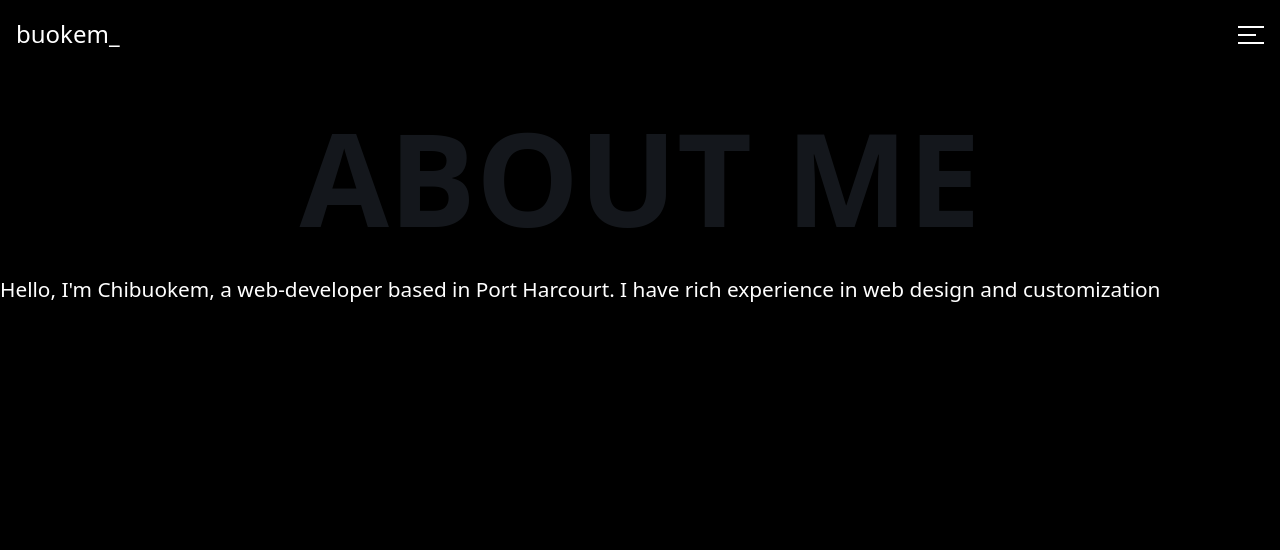
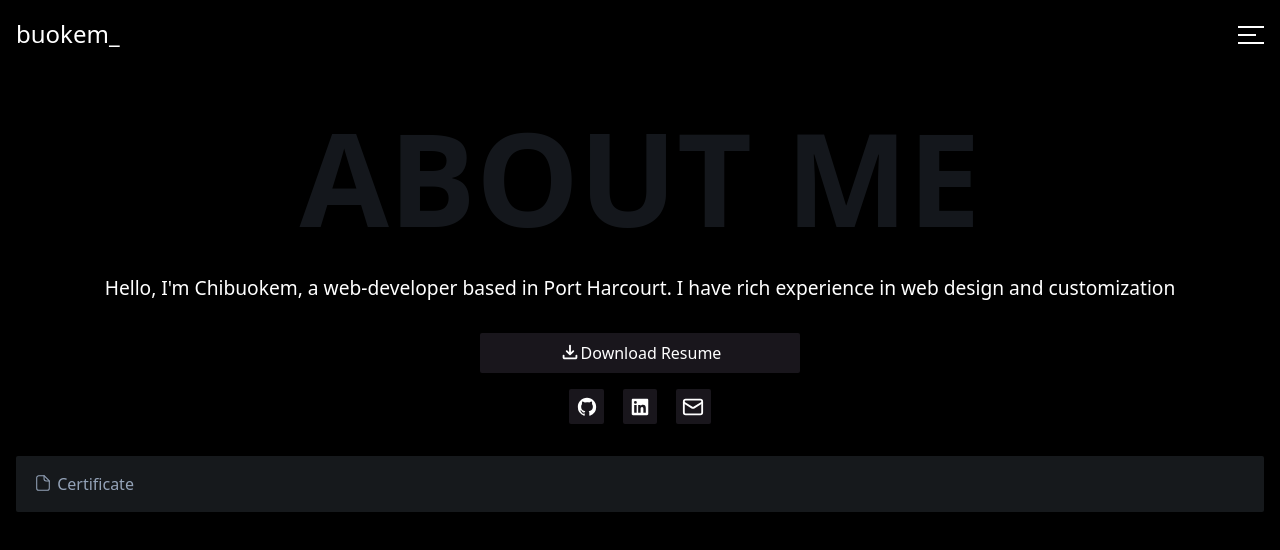
Before and after one commit to Bu-okem/portfolio, a Nuxt app: page /about in a window 1280 px wide. Shown: the top 550 px of the page. Built offline with nearby package versions, Linux system fonts and the light colour scheme; no server answers.

Commit message:
style: about page

```diff
--- a/components/Icon.vue
+++ b/components/Icon.vue
@@ -1,13 +1,23 @@
 <template>
-	<span v-html="svg"></span>
+	<span
+		v-html="svg"
+		:class="[
+			isButton ? 'bg-[#19161c] p-[0.4em] block rounded-sm cursor-pointer' : '',
+		]"></span>
 </template>
 
 <script setup>
 const props = defineProps({
 	name: String,
+	width: Number,
+	height: Number,
+	button: Boolean,
 });
 const svg = ref("");
 const iconName = props.name;
+const iconWidth = props.width;
+const iconHeight = props.height;
+const isButton = props.button;
 
 if (iconName === "code") {
 	svg.value = `<svg
--- a/layouts/default.vue
+++ b/layouts/default.vue
@@ -2,7 +2,7 @@
 	<div class="bg-black min-h-screen">
 		<div
 			:class="[!isLoading ? 'hidden' : '']"
-			class="h-screen w-screen bg-black text-[3rem] text-white flex items-center justify-center duration-500 ease-linear">
+			class="fixed z-30 h-screen w-screen bg-black text-[3rem] text-white flex items-center justify-center duration-500 ease-linear">
 			<h2 class="animate-bounce">b_</h2>
 		</div>
 		<header>
--- a/pages/about.vue
+++ b/pages/about.vue
@@ -1,17 +1,46 @@
 <template>
 	<div>
 		<div
-			class="text-slate-500 text-[calc(3.3rem_+_6vw)] uppercase font-semibold text-center opacity-20 overflow-hidden whitespace-nowrap pulse">
+			class="select-none text-slate-500 text-[calc(3.3rem_+_6vw)] uppercase font-semibold text-center opacity-20 overflow-hidden whitespace-nowrap pulse">
 			About Me
 		</div>
-		<section class="text-white">
-			<h4 class="text-[1.3rem]">
+		<section class="text-white mx-[1em]">
+			<h4 class="text-[1.2rem] text-center mb-[1.57em]">
 				Hello, I'm Chibuokem, a web-developer based in Port Harcourt. I have
 				rich experience in web design and customization
 			</h4>
-			<div></div>
+			<button
+				class="bg-[#19161c] w-80 py-[0.5em] px-[1em] mb-[1em] mx-auto rounded-sm flex justify-center">
+				<icon name="download-rounded" /> Download Resume
+			</button>
+			<div class="flex justify-around w-[160px] mx-auto">
+				<a href="https://github.com/bu-okem">
+					<icon name="github" button="true" />
+				</a>
+				<a href="https://linkedin.com/in/chibuokem-obiegublem">
+					<icon name="linkedin" button="true" />
+				</a>
+				<a href="mailto:chiobiegbulem@gmail.com">
+					<icon name="mail" button="true" />
+				</a>
+			</div>
+		</section>
+		<section class="mx-[1em] my-[2em]">
+			<div class="bg-[#16191c] p-[1em] rounded-sm">
+				<span class="text-slate-400 flex">
+					<icon name="paper" class="mr-[0.2em]" />
+					<p>Certificate</p>
+				</span>
+			</div>
 		</section>
 	</div>
 </template>
 
 <script setup></script>
+
+<style>
+svg {
+	width: 22px;
+	height: 22px;
+}
+</style>
--- a/pages/projects/[id].vue
+++ b/pages/projects/[id].vue
@@ -4,6 +4,22 @@
 			<h2 class="text-[2.5rem] mb-[0.4em]">{{ project.name }}</h2>
 			<h4 class="my-[1em]">{{ project.stack }}</h4>
 			<h4>{{ project.description }}</h4>
+		</section>
+		<section class="p-[1.5em]">
+			<div class="text-slate-400 flex justify-between w-[200px]">
+				<a v-if="project.link" :href="project.link">
+					<span class="flex items-center">
+						<icon name="eye" class="mr-[0.2em]" />
+						<p>View</p>
+					</span>
+				</a>
+				<a v-if="project.sourceCode" :href="project.sourceCode">
+					<span class="flex">
+						<icon name="github" class="mr-[0.2em]" />
+						<p>Source Code</p>
+					</span>
+				</a>
+			</div>
 		</section>
 	</div>
 </template>
```
Also changed, not shown: 1 other file (tests, documents, lock files or other folders).
